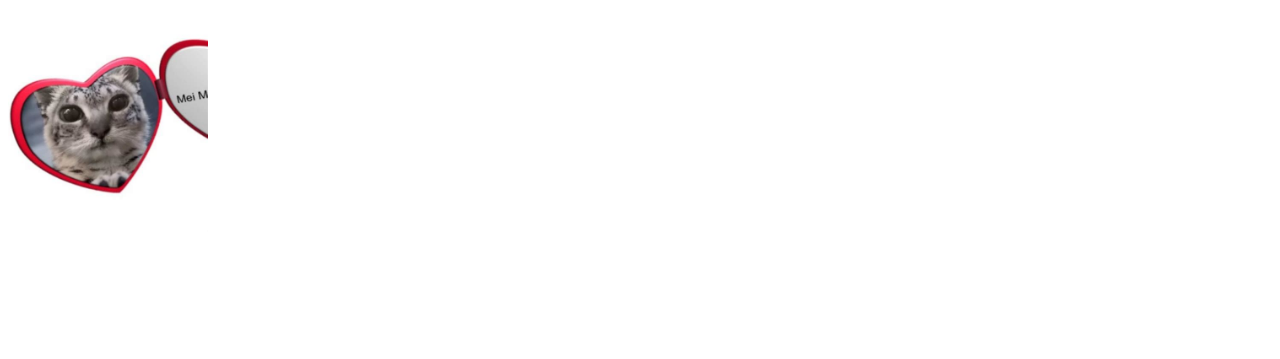
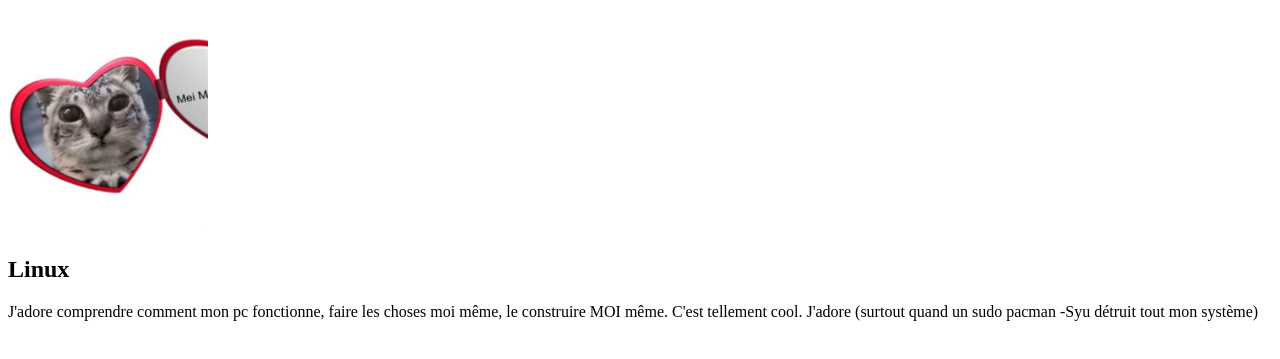
Before and after one commit to osintkitty/mon-premier-projet, a plain HTML site: page index.html in a window 1280 px wide. Shown: the part 79-438 px from the top of the page. Drawn offline with Linux system fonts and the light colour scheme.

Commit message:
Ajout de mon hobby

```diff
--- a/index.html
+++ b/index.html
@@ -7,5 +7,7 @@
 <body>
 <h1>Chris Pinto</h1>
 <img src="photo.jpg" alt="Ma photo" width="200">
+<h2>Linux</h2>
+<p>J'adore comprendre comment mon pc fonctionne, faire les choses moi même, le construire MOI même. C'est tellement cool. J'adore (surtout quand un sudo pacman -Syu détruit tout mon système)</p>
 </body>
 </html>
```
